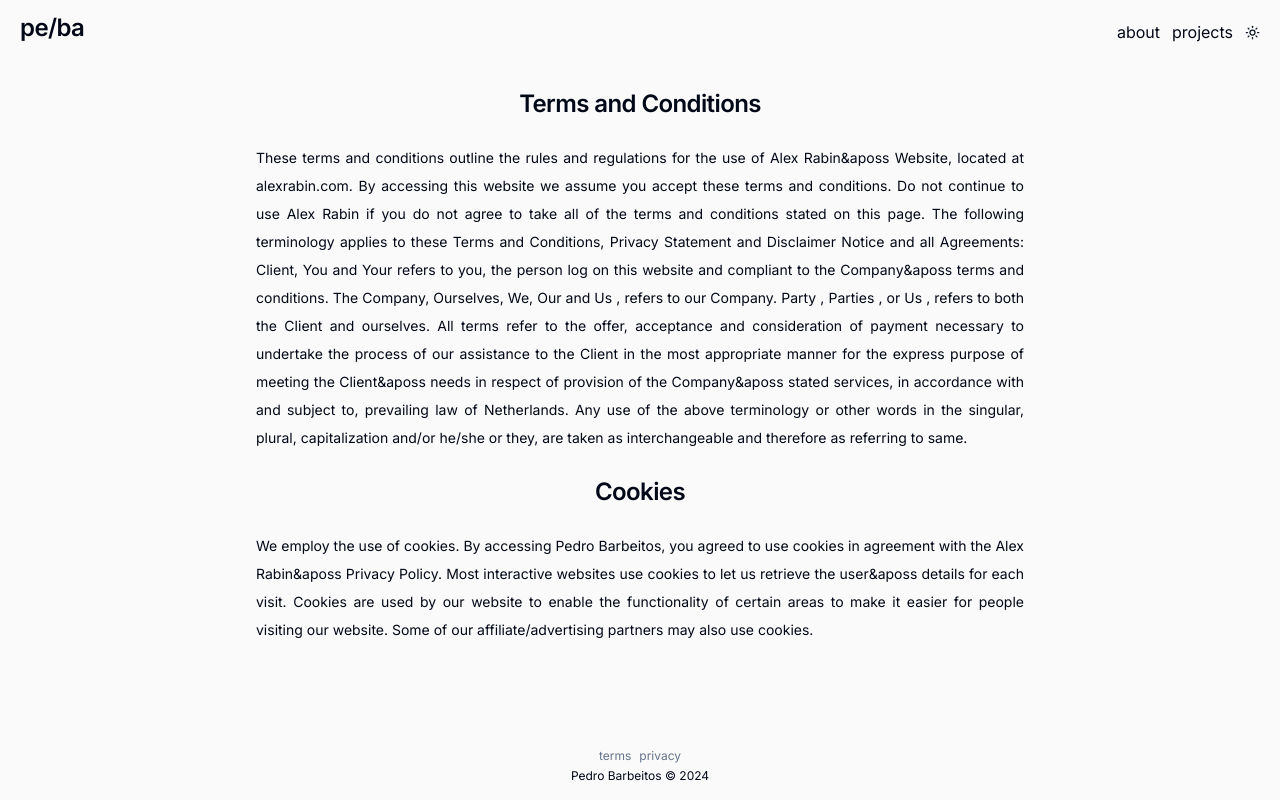
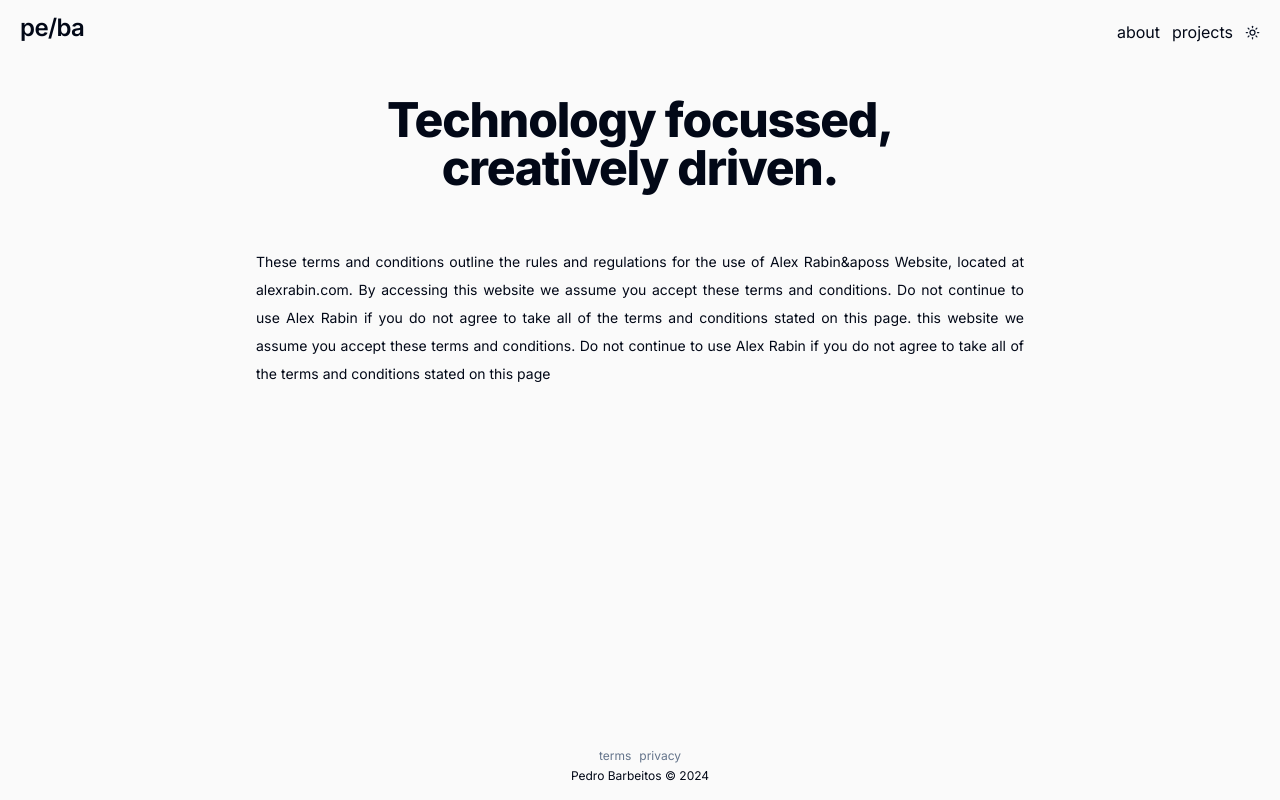
Before and after one commit to pedrobarbeitos/pedrobarbeitos.dev_v3, a Next.js app: page /about in a window 1280 px wide. Built offline with nearby package versions, Linux system fonts and the light colour scheme.

Commit message:
updates to about page

```diff
--- a/app/about/page.tsx
+++ b/app/about/page.tsx
@@ -1,44 +1,46 @@
+"use client";
+
+import React, { useEffect, useRef } from "react";
 import Footer from "@/components/Footer";
+import { motion, useInView, useAnimation } from "framer-motion";
 
 export default function About() {
+  const ref = useRef(null);
+  const isInView = useInView(ref, { once: true });
+  const mainControls = useAnimation();
+
+  useEffect(() => {
+    if (isInView) {
+      mainControls.start("visible");
+    }
+  }, [isInView]);
+
   return (
     <main className=" grow flex w-full flex-col items-center">
       <section className="flex grow flex-col items-center max-w-3xl">
-        <h3 className="scroll-m-20 text-2xl font-semibold tracking-tight mt-6">
-          Terms and Conditions
-        </h3>
-        <p className="leading-7 text-sm [&:not(:first-child)]:mt-6 text-justify">
+        <motion.h1
+          ref={ref}
+          className=" relative scroll-m-20 text-4xl font-extrabold tracking-tight lg:text-5xl pt-8 min-w-45 text-center"
+          variants={{
+            hidden: { opacity: 0, y: 50 },
+            visible: { opacity: 1, y: 0 },
+          }}
+          initial="hidden"
+          animate={mainControls}
+          transition={{ duration: 0.75, delay: 0.25 }}
+        >
+          <div>Technology focussed,</div>
+          <div>creatively driven.</div>
+        </motion.h1>
+        <p className="leading-7 text-sm [&:not(:first-child)]:mt-6 text-justify pt-8">
           These terms and conditions outline the rules and regulations for the
           use of Alex Rabin&aposs Website, located at alexrabin.com. By
           accessing this website we assume you accept these terms and
           conditions. Do not continue to use Alex Rabin if you do not agree to
-          take all of the terms and conditions stated on this page. The
-          following terminology applies to these Terms and Conditions, Privacy
-          Statement and Disclaimer Notice and all Agreements: Client, You and
-          Your refers to you, the person log on this website and compliant to
-          the Company&aposs terms and conditions. The Company, Ourselves, We,
-          Our and Us , refers to our Company. Party , Parties , or Us , refers
-          to both the Client and ourselves. All terms refer to the offer,
-          acceptance and consideration of payment necessary to undertake the
-          process of our assistance to the Client in the most appropriate manner
-          for the express purpose of meeting the Client&aposs needs in respect
-          of provision of the Company&aposs stated services, in accordance with
-          and subject to, prevailing law of Netherlands. Any use of the above
-          terminology or other words in the singular, plural, capitalization
-          and/or he/she or they, are taken as interchangeable and therefore as
-          referring to same.
-        </p>
-        <h4 className="scroll-m-20 text-2xl font-semibold tracking-tight mt-6">
-          Cookies
-        </h4>
-        <p className="leading-7 text-sm [&:not(:first-child)]:mt-6 text-justify">
-          We employ the use of cookies. By accessing Pedro Barbeitos, you agreed
-          to use cookies in agreement with the Alex Rabin&aposs Privacy Policy.
-          Most interactive websites use cookies to let us retrieve the
-          user&aposs details for each visit. Cookies are used by our website to
-          enable the functionality of certain areas to make it easier for people
-          visiting our website. Some of our affiliate/advertising partners may
-          also use cookies.
+          take all of the terms and conditions stated on this page. this website
+          we assume you accept these terms and conditions. Do not continue to
+          use Alex Rabin if you do not agree to take all of the terms and
+          conditions stated on this page
         </p>
       </section>
       <Footer />
--- a/app/globals.css
+++ b/app/globals.css
@@ -8,6 +8,18 @@
   100% {
     opacity: 1;
   }
+}
+
+@layer utilities {
+  /* Hide scrollbar for Chrome, Safari and Opera */
+  .no-scrollbar::-webkit-scrollbar {
+      display: none;
+  }
+ /* Hide scrollbar for IE, Edge and Firefox */
+  .no-scrollbar {
+      -ms-overflow-style: none;  /* IE and Edge */
+      scrollbar-width: none;  /* Firefox */
+}
 }
 
 @layer base {
--- a/app/layout.tsx
+++ b/app/layout.tsx
@@ -24,7 +24,7 @@ export default function RootLayout({
     <html lang="en">
       <body
         className={cn(
-          " flex flex-col items-center min-h-dvh bg-background font-sans antialiased px-5 pb-4 overflow-auto",
+          " flex flex-col items-center min-h-dvh bg-background font-sans antialiased px-5 pb-4 overflow-auto overflow-y-scroll no-scrollbar",
           fontSans.variable
         )}
       >
--- a/app/projects/page.tsx
+++ b/app/projects/page.tsx
@@ -6,8 +6,8 @@ import { motion, useInView, useAnimation } from "framer-motion";
 
 export default function Projects() {
   return (
-    <main className=" grow flex w-full flex-col items-center ">
-      <section className="relative flex grow flex-col items-center w-full max-w-3xl snap-y snap-mandatory">
+    <main className=" grow flex w-full flex-col items-center overflow-y-scroll no-scrollbar ">
+      <section className="relative flex grow flex-col items-center w-full max-w-3xl overflow-y-scroll no-scrollbar ">
         <motion.p
           className="leading-7 text-sm [&:not(:first-child)]:mt-6 text-justify pt-8 pb-20"
           variants={{
```
